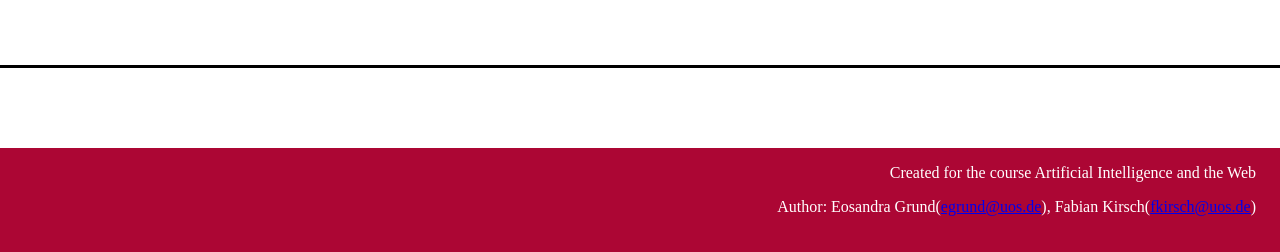
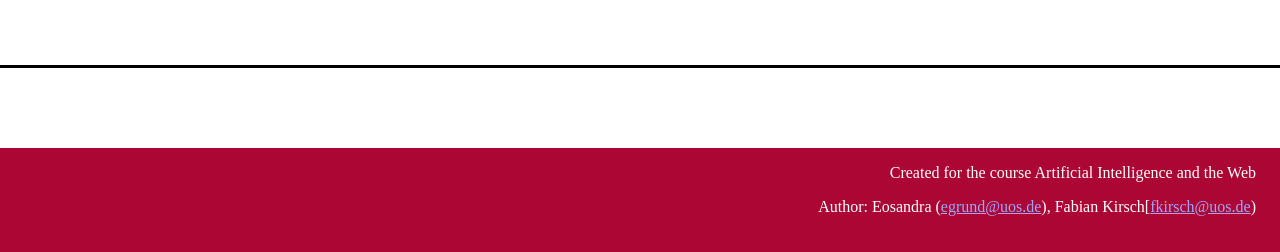
Before and after one commit to Kirschberg32/AiWeb, a Flask app: page / in a window 1280 px wide. Shown: the part 548-800 px from the top of the page. Run offline with Flask 3, Linux system fonts and the light colour scheme.

Commit message:
Change email href color

```diff
--- a/SearchEngine/templates/search.html
+++ b/SearchEngine/templates/search.html
@@ -78,7 +78,8 @@
 
         <footer>
             <p>Created for the course Artificial Intelligence and the Web</p>
-            <p>Author: Eosandra Grund(<a href="mailto:egrund@uos.de">egrund@uos.de</a>), Fabian Kirsch(<a href="mailto:fkirsch@uos.de">fkirsch@uos.de</a>)</p>
+            <p>Author: Eosandra (<a href="mailto:egrund@uos.de" style="color: #a1a5ff;">egrund@uos.de</a>),
+                Fabian Kirsch[<a href="mailto:fkirsch@uos.de" style="color: #a1a5ff;">fkirsch@uos.de</a>)</p>
         </footer>
 
     </body>
```
Also changed, not shown: 2 other files.
